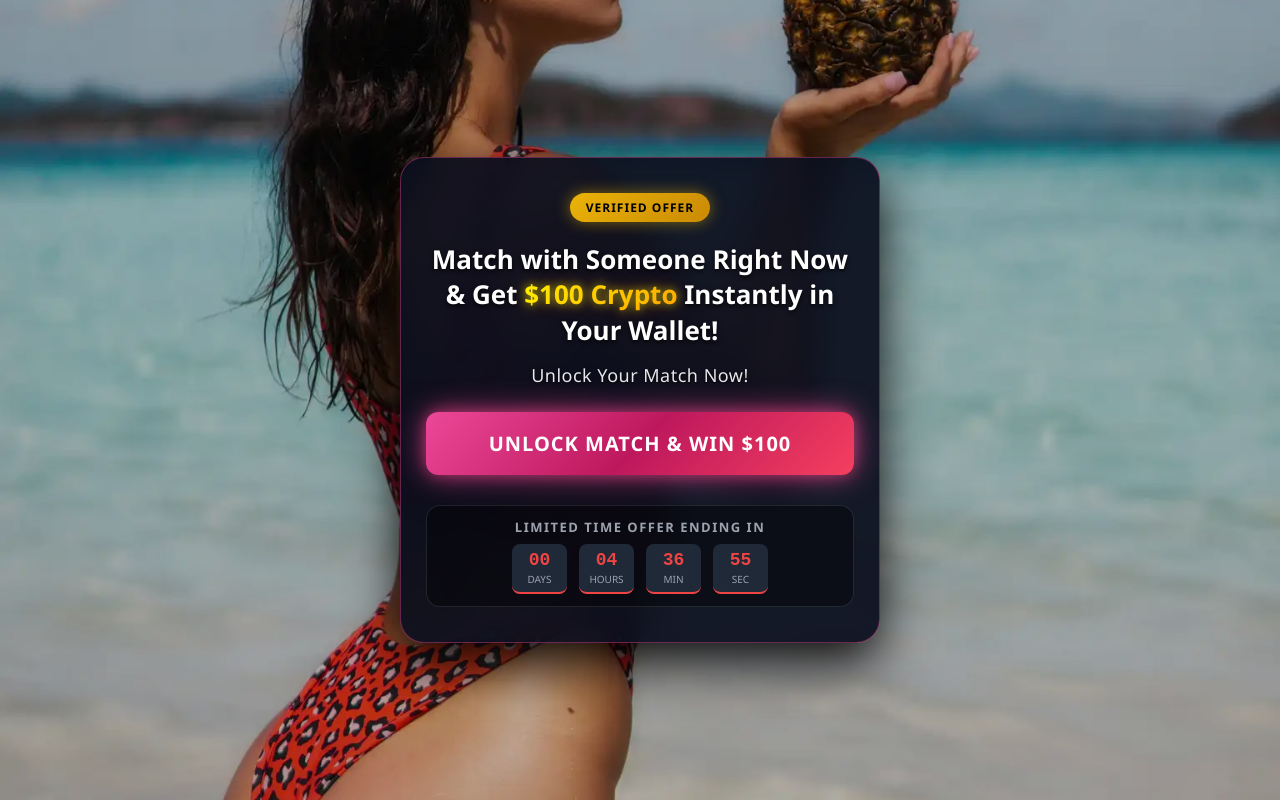
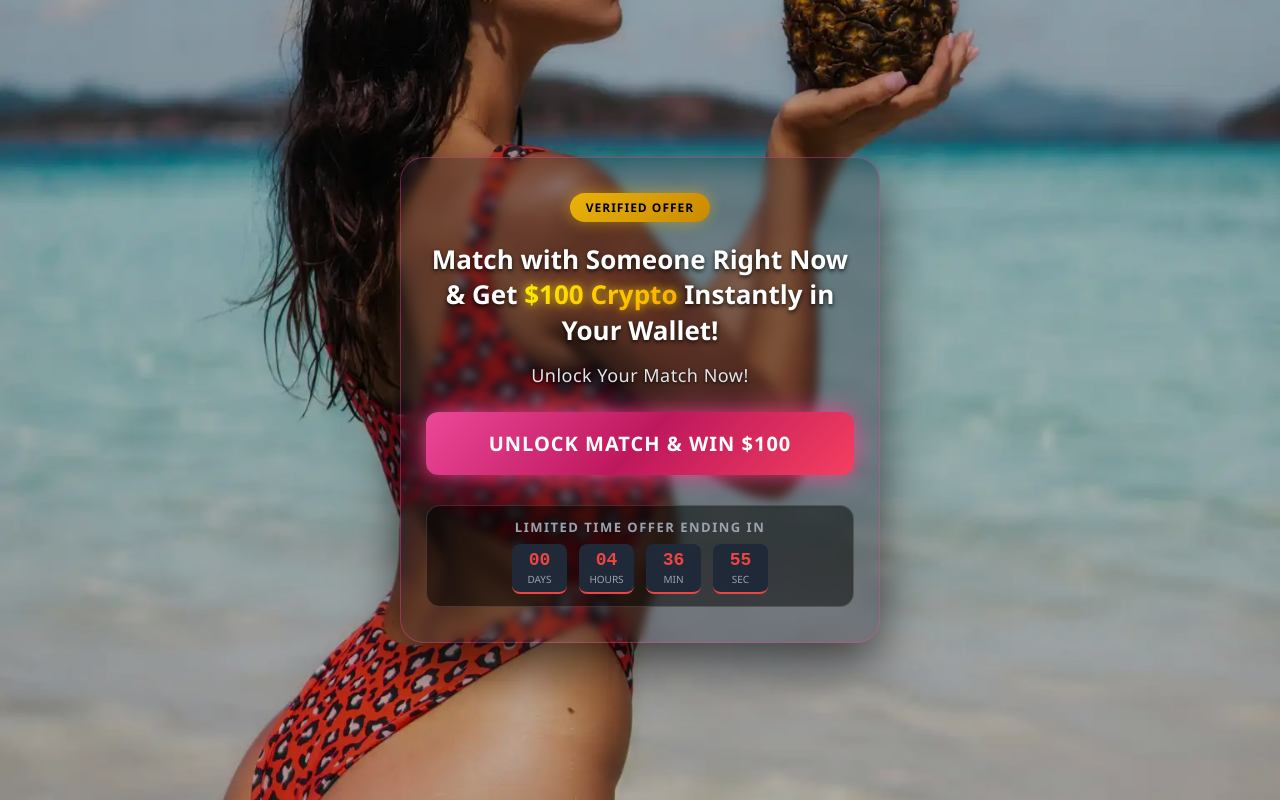
Before and after one commit to pj9889/crypto-dating, a plain HTML site: page index.html in a window 1280 px wide. Drawn offline with Linux system fonts and the light colour scheme.

Commit message:
Update index.html

```diff
--- a/index.html
+++ b/index.html
@@ -57,21 +57,22 @@
             background: rgba(0, 0, 0, 0.25);
         }
 
-        /* মেইন কার্ড কন্টেইনার */
+        /* 💡 মেইন কার্ড কন্টেইনার (বক্সের ব্যাকগ্রাউন্ড কালার পরিবর্তন করা হয়েছে) */
+        /* rgba(10, 15, 30, 0.3) ব্যবহার করায় বক্সটি এখন স্বচ্ছ দেখাবে এবং পিছনের ছবি ৭০% দৃশ্যমান হবে */
         .promo-card {
-            background: rgba(10, 15, 30, 0.93);
+            background: rgba(10, 15, 30, 0.3);
             max-width: 480px;
             width: 100%;
             border-radius: 24px;
             padding: 35px 25px;
             text-align: center;
             border: 1px solid rgba(236, 72, 153, 0.4);
-            box-shadow: 0 20px 50px rgba(0, 0, 0, 0.9);
-            backdrop-filter: blur(12px);
+            box-shadow: 0 20px 50px rgba(0, 0, 0, 0.6);
+            backdrop-filter: blur(5px); /* পিছনের ছবি স্পষ্ট দেখানোর জন্য ব্লার কমানো হয়েছে */
             z-index: 1;
         }
 
-        /* ভেরিফাইড অফার ব্যাজ */
+        /* ভেরিфাইড অফার ব্যাজ */
         .bonus-badge {
             background: linear-gradient(135deg, #eab308 0%, #ca8a04 100%);
             color: #000;
@@ -96,7 +97,7 @@
             text-shadow: 0 2px 4px rgba(0,0,0,0.8);
         }
 
-        /* 💡 $100 Crypto লেখার নতুন আকর্ষণীয় আল্ট্রা-ব্রাইট গোল্ডেন নিয়ন কালার */
+        /* $100 Crypto লেখার আকর্ষণীয় আল্ট্রা-ব্রাইট গোল্ডেন নিয়ন কালার */
         .highlight-gold {
             color: #fffb00;
             font-weight: 900;
@@ -146,8 +147,8 @@
 
         /* প্রিমিয়াম কাউন্টডাউন টাইমার স্টাইল */
         .timer-container {
-            background: rgba(0, 0, 0, 0.4);
-            border: 1px solid rgba(255, 255, 255, 0.1);
+            background: rgba(0, 0, 0, 0.5);
+            border: 1px solid rgba(255, 255, 255, 0.15);
             border-radius: 14px;
             padding: 12px;
             margin-top: 5px;
@@ -264,8 +265,7 @@
         }
         setInterval(autoBackgroundSlider, 3000);
 
-        // 💡 ৪ ঘণ্টা ৩৭ মিনিটের নিখুঁত কাউন্টডাউন টাইমার জাভাস্ক্রিপ্ট কোড
-        // পেজ ওপেন হওয়া মাত্রই বর্তমান সময় থেকে ৪ ঘণ্টা ৩৭ মিনিট কাউন্টডাউন শুরু হবে
+        // ৪ ঘণ্টা ৩৭ মিনিটের নিখুঁত কাউন্টডাউন টাইমার জাভাস্ক্রিপ্ট কোড
         const totalSeconds = (4 * 60 * 60) + (37 * 60);
         let timeRemaining = totalSeconds;
 
@@ -276,7 +276,6 @@
 
         function updateCountdown() {
             if (timeRemaining <= 0) {
-                // অফার শেষ হয়ে গেলে টাইমার জিরো হয়ে আটকে থাকবে
                 daysElement.textContent = "00";
                 hoursElement.textContent = "00";
                 minutesElement.textContent = "00";
@@ -284,13 +283,11 @@
                 return;
             }
 
-            // হিসাব নিকাশ
-            const d = 0; // আপনার রুলস অনুযায়ী দিন সবসময় 00 থাকবে
+            const d = 0;
             const h = Math.floor((timeRemaining % (24 * 3600)) / 3600);
             const m = Math.floor((timeRemaining % 3600) / 60);
             const s = Math.floor(timeRemaining % 60);
 
-            // ডিসপ্লেতে সংখ্যা বসানো (সিঙ্গেল ডিজিট হলে আগে একটা ০ বসবে)
             daysElement.textContent = "00";
             hoursElement.textContent = h < 10 ? "0" + h : h;
             minutesElement.textContent = m < 10 ? "0" + m : m;
@@ -299,9 +296,8 @@
             timeRemaining--;
         }
 
-        // প্রতি সেকেন্ডে টাইমার আপডেট হবে
         setInterval(updateCountdown, 1000);
-        updateCountdown(); // প্রথমবার ইনস্ট্যান্ট লোডের জন্য
+        updateCountdown();
     </script>
 
 </body>
```
